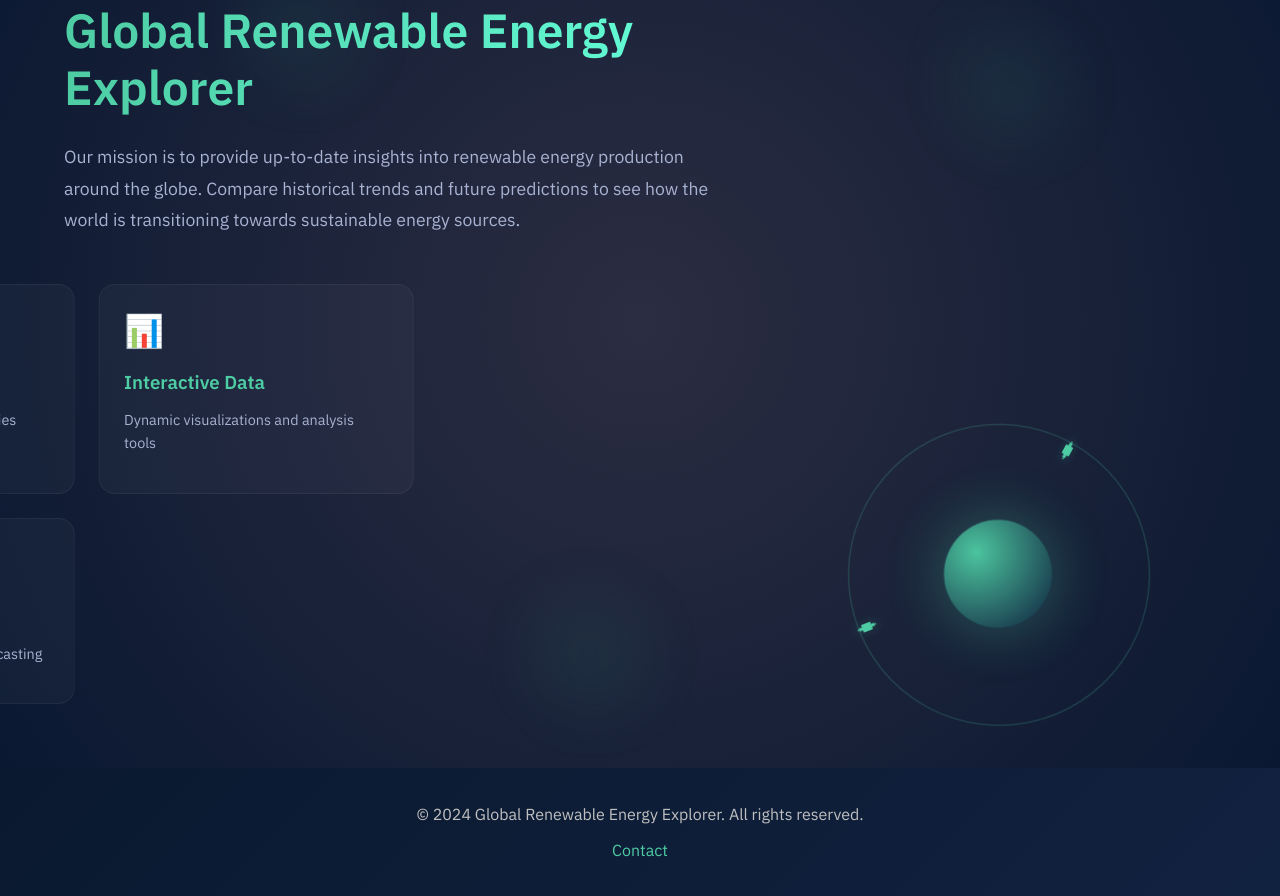
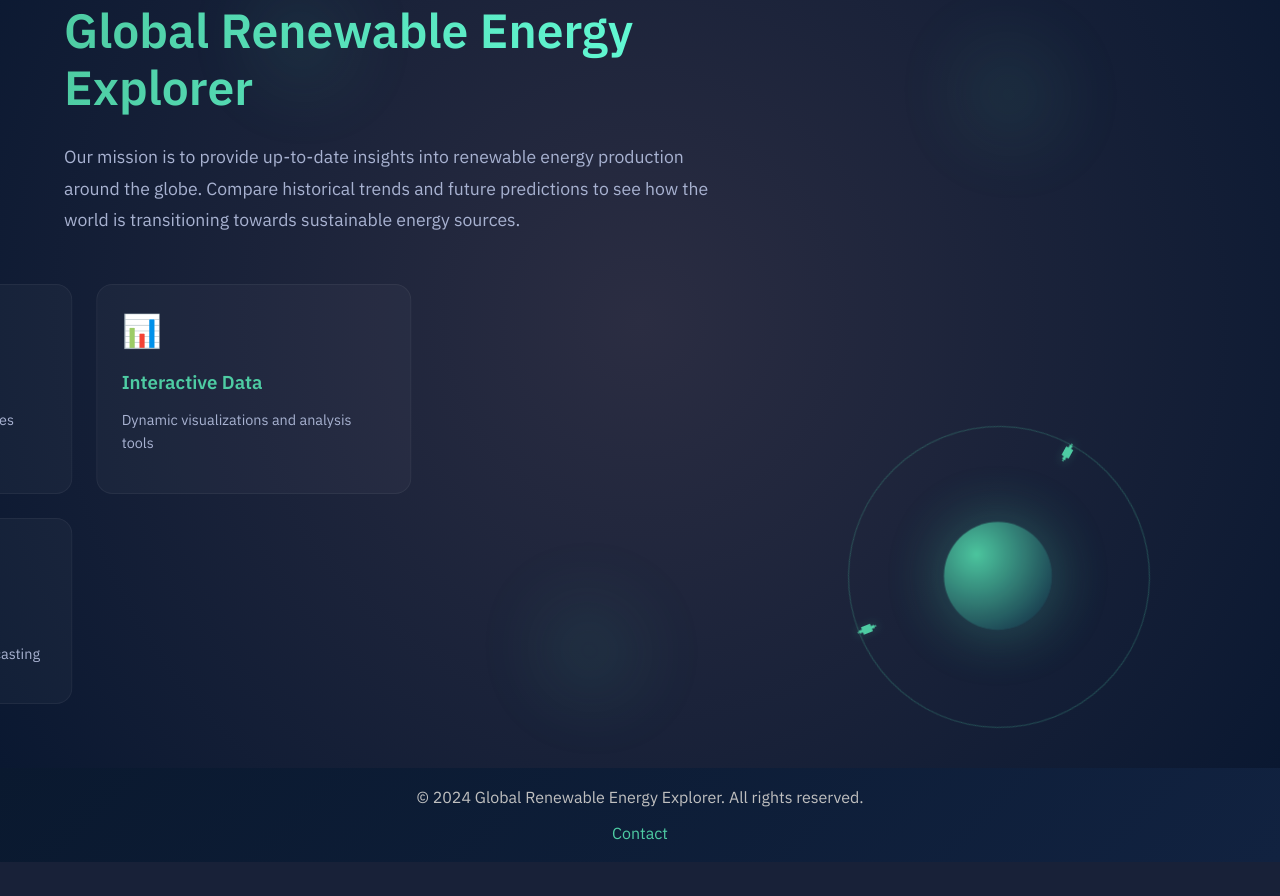
Before and after one commit to chase-west/Sustainable-Energy-Model, a Flask app: page / in a window 1280 px wide. Shown: the part 925-1821 px from the top of the page. After the commit the page ends 1787 px from the top, so only its background shows below. Run offline with Flask 3, Linux system fonts and the light colour scheme; some web fonts are replaced.

Commit message:
reduced padding

```diff
--- a/static/css/styles.css
+++ b/static/css/styles.css
@@ -806,7 +806,7 @@ input[type="range"]::-ms-thumb {
   background: linear-gradient(135deg, #0a192f 0%, #112240 100%);
   color: #c0c0c0;
   text-align: center;
-  padding: 20px 0;
+  padding: 3px 0;
   position: relative;
 }
 
```
